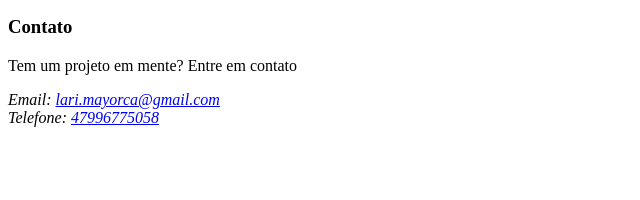
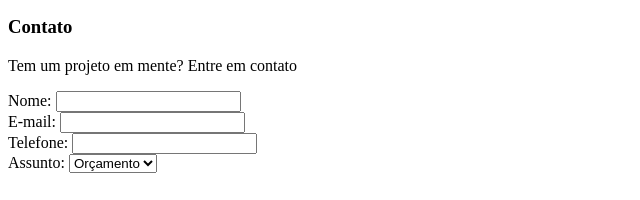
Before and after one commit to larissamayorca/site, a plain HTML site: page index.html in a window 1280 px wide. Shown: the part 600-800 px from the top of the page, without its empty margins (0-640 px from the left). Drawn offline with Linux system fonts and the light colour scheme.

Commit message:
segundo commit

```diff
--- a/index.html
+++ b/index.html
@@ -25,7 +25,8 @@
     <section>
         <h2>Multiplic está de volta!</h2>
         <h3>A hora certa para você mudar de vida!</h3>
-        <img src="https://585780aafe.cbaul-cdnwnd.com/797e3aafdeb23965c131122dc78d3db3/200000096-a7915a88fa/cadastre-se57566.png?ph=585780aafe" alt="">
+        <img src="https://585780aafe.cbaul-cdnwnd.com/797e3aafdeb23965c131122dc78d3db3/200000096-a7915a88fa/cadastre-se57566.png?ph=585780aafe"
+            alt="">
 
         <footer>
             <p>Direitos reservados a mayorcasistemas</p>
@@ -35,9 +36,30 @@
                 <h3>Contato</h3>
                 <p>Tem um projeto em mente? Entre em contato</p>
                 <address>
-                    Email: <a href="mailto: lari.mayorca@gmail.com">lari.mayorca@gmail.com</a> <br>
-                    Telefone: <a href="tel:47996775058">47996775058</a>
+
                 </address>
+
+                <form action="">
+
+
+                    <label for="nome">Nome: </label>
+                    <input type="text"> <br>
+
+                    <label for="Email">E-mail: </label>
+                    <input type="email"> <br>
+
+                    <label for="Telefone">Telefone: </label>
+                    <input type="tel"> <br>
+
+                    <label for="Assunto">Assunto: </label>
+                    <select name="assunto" id="assunto">
+                        <option value="orçamento">Orçamento</option>
+                        <option value="dúvida">Dúvida</option>
+                        <option value="outro">Outro</option>
+                    </select>
+
+
+                </form>
             </section>
         </footer>
 </body>
```
